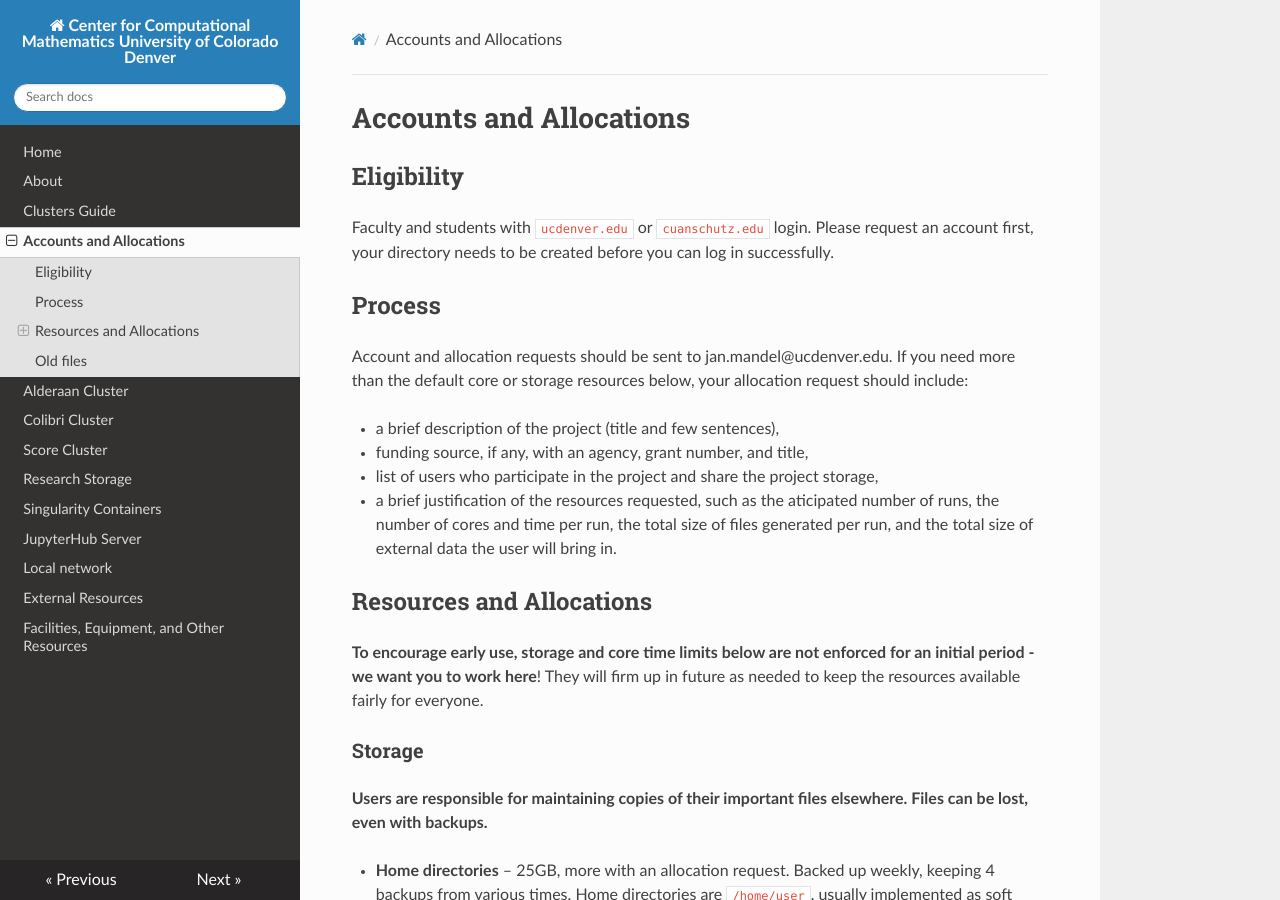
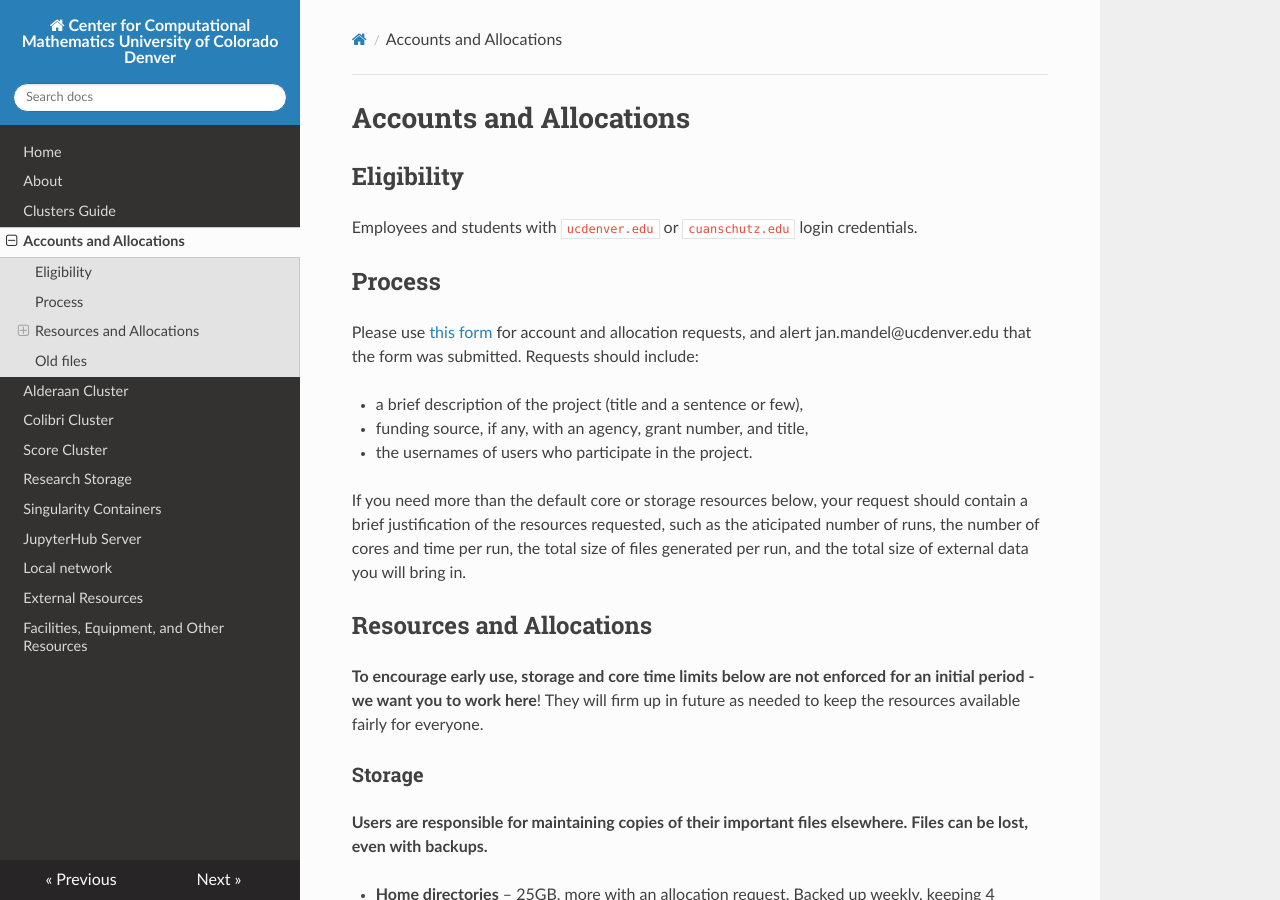
Before and after one commit to ccmucdenver/ccm-docs, an MkDocs documentation site: the page built from docs/allocations.md, in a window 1280 px wide and 900 px high. Built offline with MkDocs 1.6.1, drawn with Linux system fonts in a browser that asks for light colours; nearby versions of some CDN libraries.

Commit message:
Update allocations.md

```diff
--- a/docs/allocations.md
+++ b/docs/allocations.md
@@ -1,13 +1,14 @@
 # Accounts and Allocations
 ## Eligibility
-Faculty and students with `ucdenver.edu` or `cuanschutz.edu` login. Please request an account first, your directory needs to be created before you can log in successfully.
+Employees and students with `ucdenver.edu` or `cuanschutz.edu` login credentials.
 ## Process
-Account and allocation requests should be sent to jan.mandel@ucdenver.edu. If you need more than the default core or storage resources below, your allocation request should include:
+Please use [this form](https://forms.office.com/r/GQ9ef7ei4i) for account and allocation requests, and alert jan.mandel@ucdenver.edu that the form was submitted. Requests should include:
 
-* a brief description of the project (title and few sentences),
+* a brief description of the project (title and a sentence or few),
 * funding source, if any, with an agency, grant number, and title,
-* list of users who participate in the project and share the project storage,
-* a brief justification of the resources requested, such as the aticipated number of runs, the number of cores and time per run, the total size of files generated per run, and the total size of external data the user will bring in.
+* the usernames of users who participate in the project.
+
+If you need more than the default core or storage resources below, your request should contain a brief justification of the resources requested, such as the aticipated number of runs, the number of cores and time per run, the total size of files generated per run, and the total size of external data you will bring in.
 
 ## Resources and Allocations
 **To encourage early use, storage and core time limits below are not enforced for an initial period - we want you to work here**! They will firm up in future as needed to keep the resources available fairly for everyone.
```
